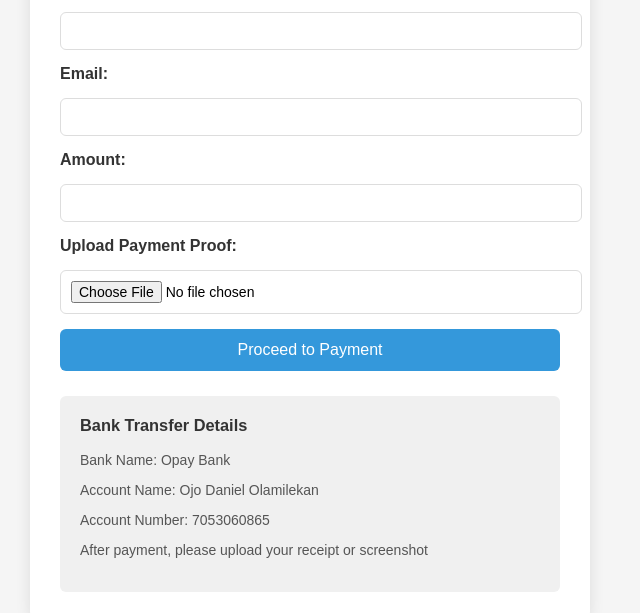
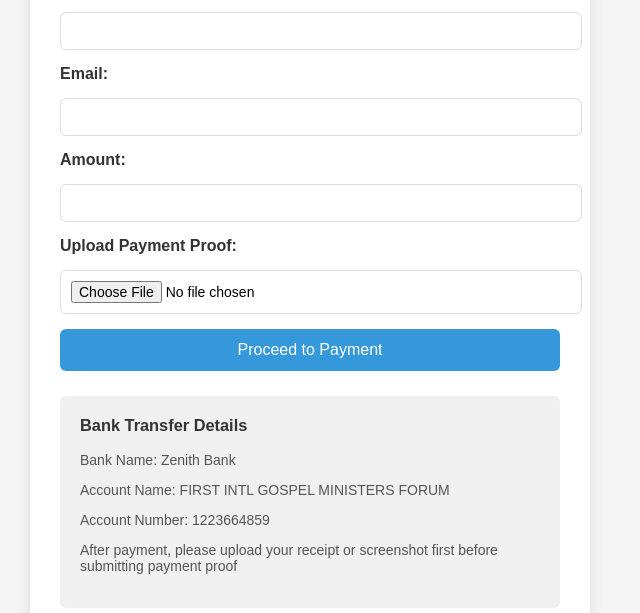
Before and after one commit to Danfix-lex/IMF-Payment, a website: page public/index.html in a window 1280 px wide. Shown: the part 179-792 px from the top of the page, without its empty margins (330-970 px from the left). Drawn offline with Linux system fonts and the light colour scheme.

Commit message:
Java Script

```diff
--- a/public/index.html
+++ b/public/index.html
@@ -28,10 +28,10 @@
 
     <div class="bank-details">
       <h3>Bank Transfer Details</h3>
-      <p>Bank Name: Opay Bank</p>
-      <p>Account Name: Ojo Daniel Olamilekan</p>
-      <p>Account Number: 7053060865</p>
-      <p>After payment, please upload your receipt or screenshot</p>
+      <p>Bank Name: Zenith Bank</p>
+      <p>Account Name: FIRST INTL GOSPEL MINISTERS FORUM</p>
+      <p>Account Number: 1223664859</p>
+      <p>After payment, please upload your receipt or screenshot first before submitting payment proof</p>
     </div>
   </div>
 
```
